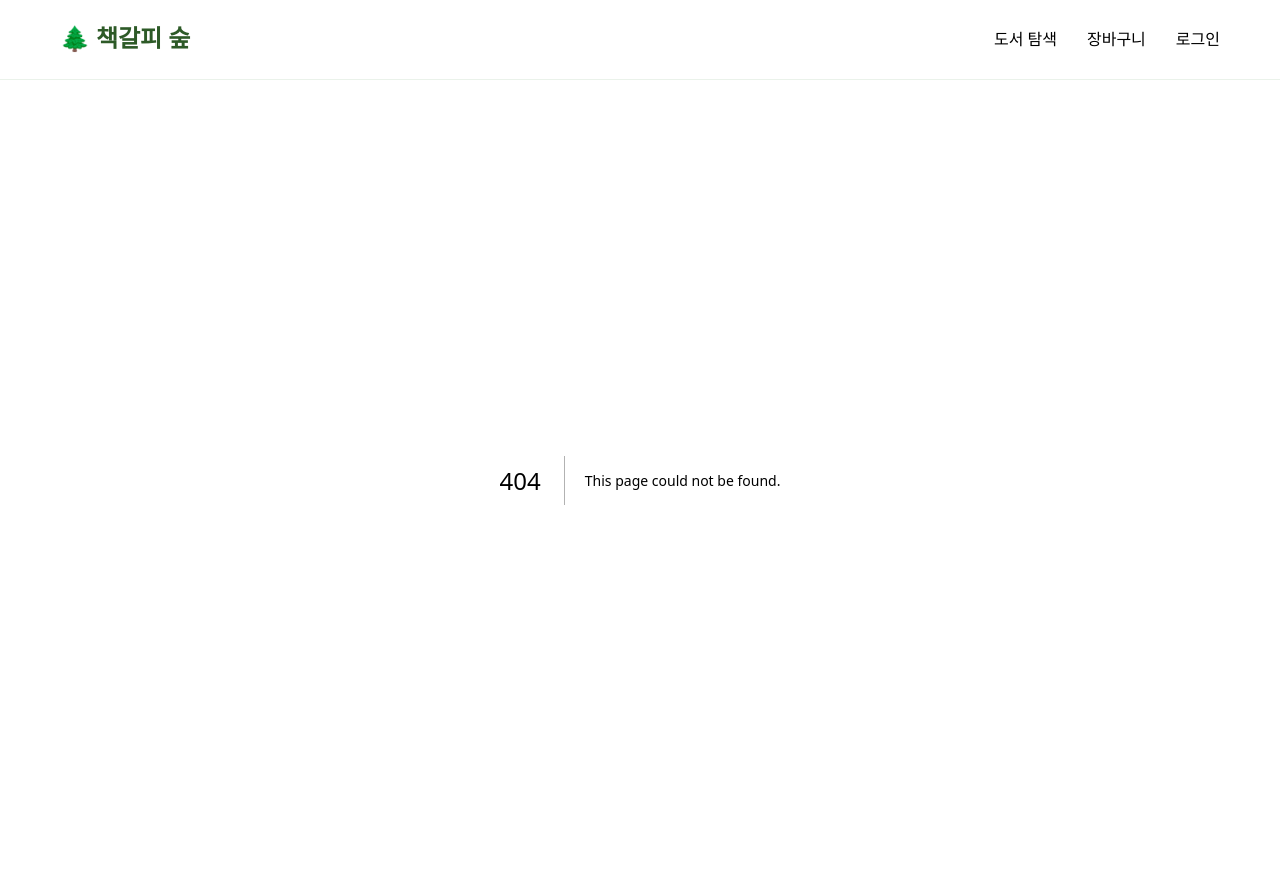
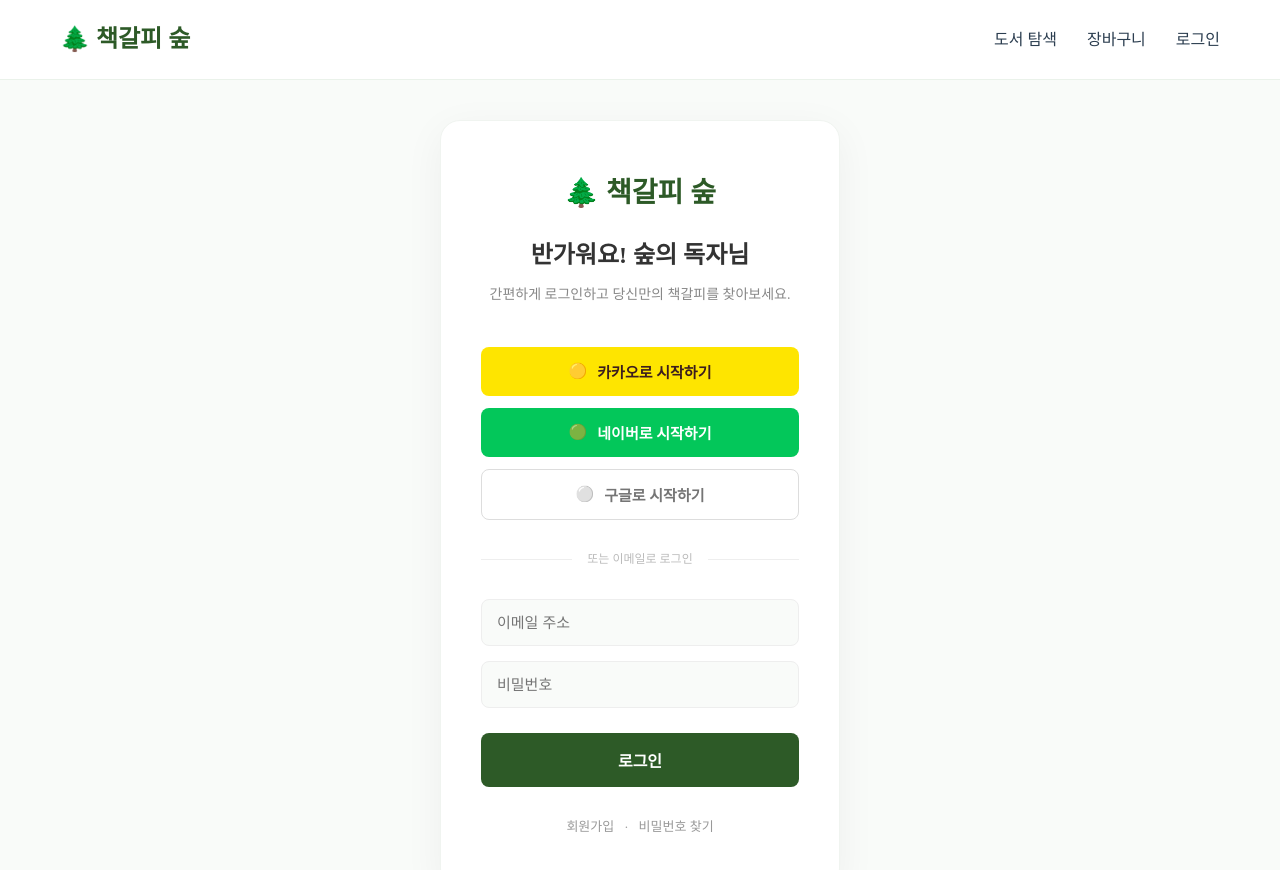
Before and after one commit to jeongjunho98/bookforest, a Next.js app: page /login in a window 1280 px wide. Before the commit this address had no page. Shown: the top 870 px of the page. Built offline with nearby package versions, Linux system fonts and the light colour scheme.

Commit message:
feat: add login page with Kakao and Naver social login UI

```diff
--- /dev/null
+++ b/src/app/login/login.module.css
@@ -0,0 +1,145 @@
+.loginContainer {
+  display: flex;
+  justify-content: center;
+  align-items: center;
+  min-height: calc(100vh - 80px);
+  padding: 40px 0;
+}
+
+.loginBox {
+  width: 100%;
+  max-width: 400px;
+  background-color: #fff;
+  padding: 50px 40px;
+  border-radius: 20px;
+  box-shadow: 0 10px 40px rgba(0, 0, 0, 0.05);
+  text-align: center;
+  border: 1px solid #f0f4f0;
+}
+
+.logoArea {
+  font-size: 28px;
+  font-weight: 800;
+  color: var(--primary-forest);
+  margin-bottom: 20px;
+}
+
+.loginBox h1 {
+  font-size: 24px;
+  color: #333;
+  margin-bottom: 10px;
+  font-family: 'Noto Serif KR', serif;
+}
+
+.subtitle {
+  font-size: 14px;
+  color: #888;
+  margin-bottom: 40px;
+}
+
+.socialGroup {
+  display: flex;
+  flex-direction: column;
+  gap: 12px;
+  margin-bottom: 30px;
+}
+
+.socialBtn {
+  width: 100%;
+  padding: 14px 0;
+  border-radius: 8px;
+  font-size: 15px;
+  font-weight: 600;
+  display: flex;
+  align-items: center;
+  justify-content: center;
+  gap: 10px;
+  transition: opacity 0.3s;
+}
+
+.socialBtn:hover {
+  opacity: 0.85;
+}
+
+.kakao {
+  background-color: #FEE500;
+  color: #3C1E1E;
+}
+
+.naver {
+  background-color: #03C75A;
+  color: #fff;
+}
+
+.google {
+  background-color: #fff;
+  color: #757575;
+  border: 1px solid #ddd;
+}
+
+.divider {
+  display: flex;
+  align-items: center;
+  margin: 30px 0;
+  color: #eee;
+}
+
+.divider::before,
+.divider::after {
+  content: "";
+  flex: 1;
+  height: 1px;
+  background-color: #eee;
+}
+
+.divider span {
+  padding: 0 15px;
+  color: #bbb;
+  font-size: 12px;
+}
+
+.emailForm {
+  display: flex;
+  flex-direction: column;
+  gap: 15px;
+  margin-bottom: 30px;
+}
+
+.input {
+  width: 100%;
+  padding: 14px 15px;
+  border: 1px solid #eee;
+  border-radius: 8px;
+  font-size: 15px;
+  background-color: #f9fbf9;
+  outline: none;
+  transition: border-color 0.3s;
+}
+
+.input:focus {
+  border-color: var(--primary-forest);
+}
+
+.submitBtn {
+  width: 100%;
+  padding: 15px 0;
+  background-color: var(--primary-forest);
+  color: #fff;
+  border-radius: 8px;
+  font-size: 16px;
+  font-weight: 700;
+  margin-top: 10px;
+}
+
+.footerLinks {
+  font-size: 13px;
+  color: #999;
+}
+
+.footerLinks a:hover {
+  text-decoration: underline;
+}
+
+.dot {
+  margin: 0 10px;
+}
--- /dev/null
+++ b/src/app/login/page.tsx
@@ -0,0 +1,61 @@
+"use client";
+import styles from "./login.module.css";
+import Link from "next/link";
+
+export default function LoginPage() {
+  const handleSocialLogin = (provider: string) => {
+    alert(`${provider} 로그인을 시작합니다. (실제 연동을 위해선 Supabase API Key 설정이 필요합니다.)`);
+    // 실제 구현 시: supabase.auth.signInWithOAuth({ provider: 'kakao' })
+  };
+
+  return (
+    <div className="container">
+      <div className={styles.loginContainer}>
+        <div className={styles.loginBox}>
+          <div className={styles.logoArea}>
+            <Link href="/">🌲 책갈피 숲</Link>
+          </div>
+          <h1>반가워요! 숲의 독자님</h1>
+          <p className={styles.subtitle}>간편하게 로그인하고 당신만의 책갈피를 찾아보세요.</p>
+
+          <div className={styles.socialGroup}>
+            <button
+              className={`${styles.socialBtn} ${styles.kakao}`}
+              onClick={() => handleSocialLogin('kakao')}
+            >
+              <span className={styles.icon}>🟡</span> 카카오로 시작하기
+            </button>
+            <button
+              className={`${styles.socialBtn} ${styles.naver}`}
+              onClick={() => handleSocialLogin('naver')}
+            >
+              <span className={styles.icon}>🟢</span> 네이버로 시작하기
+            </button>
+            <button
+              className={`${styles.socialBtn} ${styles.google}`}
+              onClick={() => handleSocialLogin('google')}
+            >
+              <span className={styles.icon}>⚪</span> 구글로 시작하기
+            </button>
+          </div>
+
+          <div className={styles.divider}>
+            <span>또는 이메일로 로그인</span>
+          </div>
+
+          <form className={styles.emailForm} onSubmit={(e) => e.preventDefault()}>
+            <input type="email" placeholder="이메일 주소" className={styles.input} />
+            <input type="password" placeholder="비밀번호" className={styles.input} />
+            <button type="submit" className={styles.submitBtn}>로그인</button>
+          </form>
+
+          <div className={styles.footerLinks}>
+            <Link href="/signup">회원가입</Link>
+            <span className={styles.dot}>·</span>
+            <Link href="/find-password">비밀번호 찾기</Link>
+          </div>
+        </div>
+      </div>
+    </div>
+  );
+}
```
